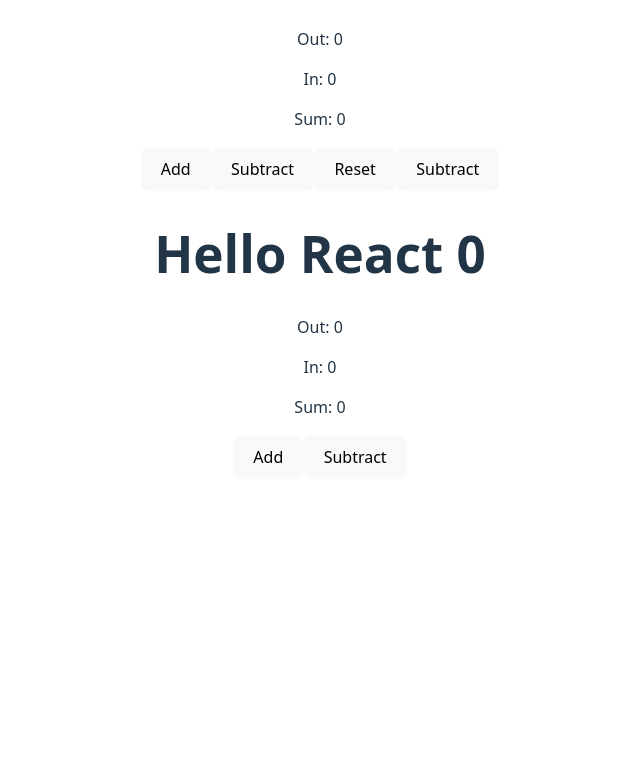
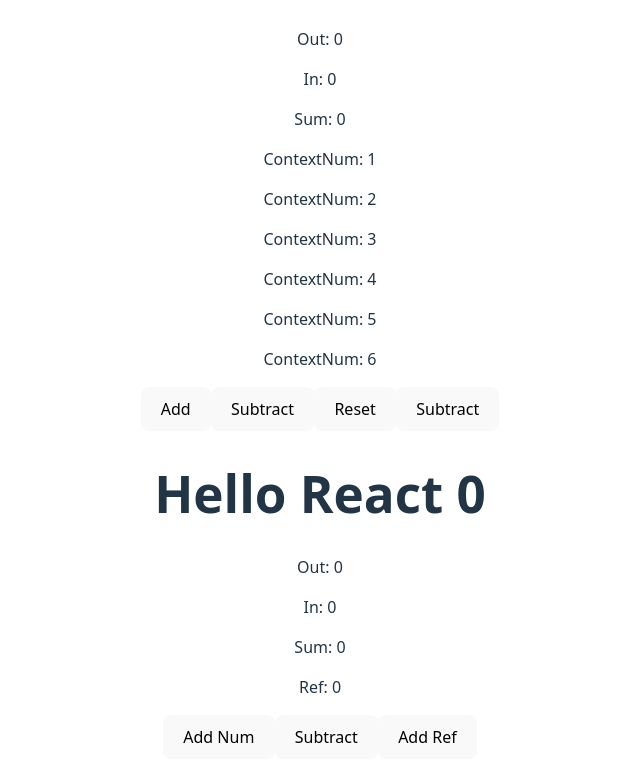
Before and after one commit to justincourses/static-page, a React (Vite) app in the folder react-quick-start/: page / in a window 1280 px wide. Shown: the part 314-1096 px from the top of the page, without its empty margins (320-960 px from the left). Before the commit the page ends 825 px from the top, so only its background shows below. Built offline with nearby package versions, Linux system fonts and the light colour scheme.

Commit message:
:sparkles: implement NumContext and NumProvider for enhanced number management, update Greeting and Hello components to utilize new context and add reference number functionality

```diff
--- a/react-quick-start/src/components/Hello.jsx
+++ b/react-quick-start/src/components/Hello.jsx
@@ -1,10 +1,12 @@
-import { useEffect } from 'react'
+import { useEffect, useRef } from 'react'
 import { useImmer } from "use-immer";
 
 export default function Hello({ count }) {
   const [val, setVal] = useImmer({
     count: null,
   })
+
+  const refNum = useRef(0);
 
   const sum = val.count + count
 
@@ -26,6 +28,7 @@
       <p>Out: {count}</p>
       <p>In: {val.count}</p>
       <p>Sum: {sum}</p>
+      <p>Ref: {refNum.current}</p>
       <button
         onClick={() =>
           setVal((draft) => {
@@ -33,9 +36,10 @@
           })
         }
       >
-        Add
+        Add Num
       </button>
       <button onClick={handleAlert(val.count)}>Subtract</button>
+      <button onClick={() => refNum.current = refNum.current + 1}>Add Ref</button>
     </>
   );
 }
--- /dev/null
+++ b/react-quick-start/src/contexts/num.ts
@@ -0,0 +1,3 @@
+import { createContext, useState } from "react";
+
+export const NumContext = createContext(0);
--- /dev/null
+++ b/react-quick-start/src/providers/num.jsx
@@ -0,0 +1,14 @@
+import { useContext } from 'react';
+import { NumContext } from '../contexts/num';
+
+export default function NumProvider({ children, num }) {
+  const originalNum = useContext(NumContext);
+
+  const totalNum = originalNum + num;
+
+  return (
+    <p>
+      {children}: {totalNum}
+    </p>
+  );
+}
```
Also changed, not shown: react-quick-start/src/components/Greeting.jsx (+7 -0 lines).
